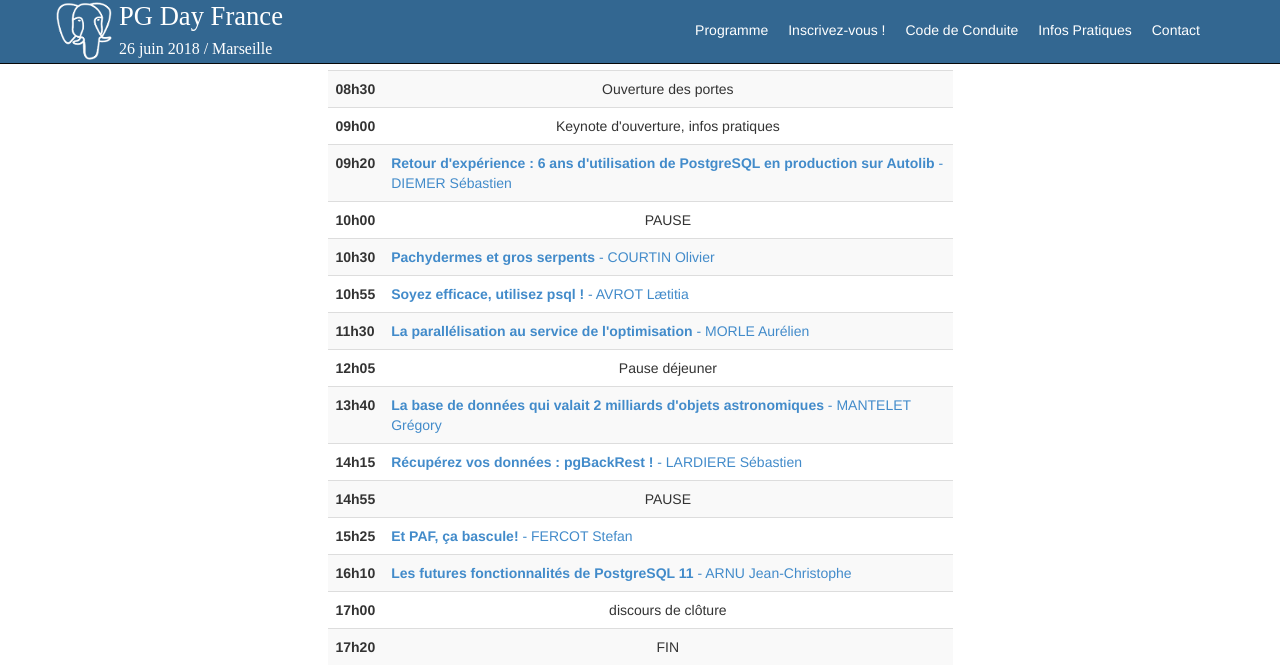
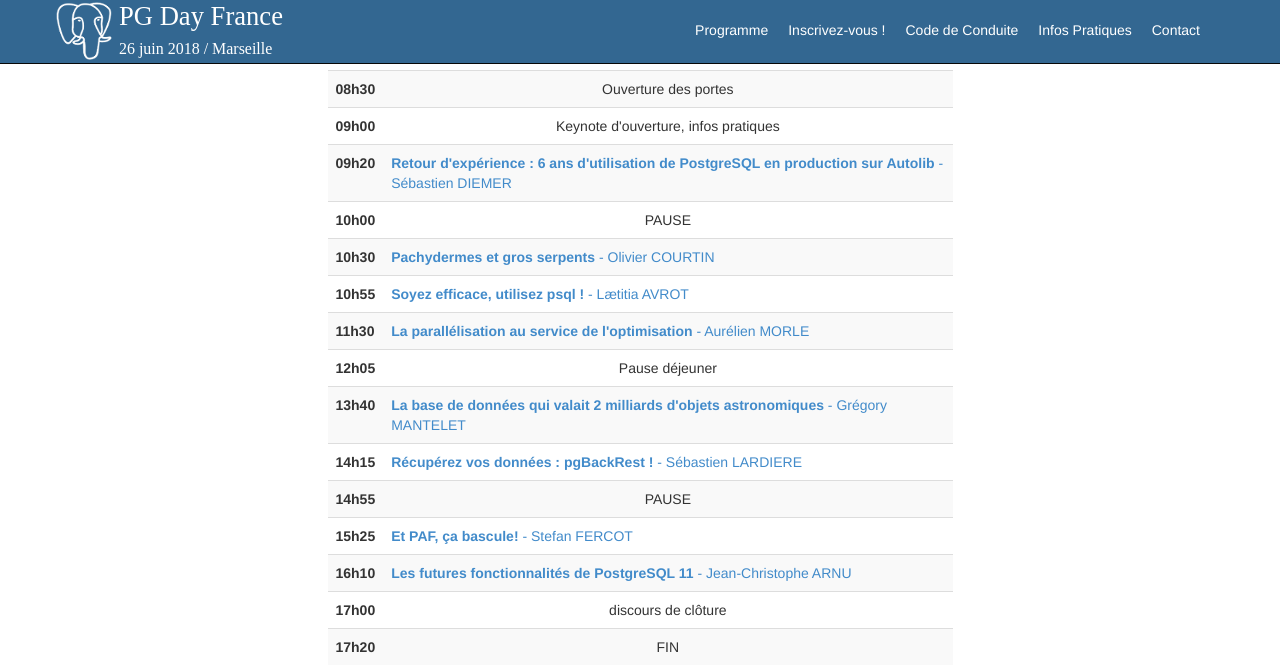
Before and after one commit to postgresqlfr/2024.pgday.fr, a Jekyll site: the page built from programme.html, in a window 1280 px wide and 900 px high. Shown: the top 670 px of the window. Built offline with Jekyll 4.4.1, drawn with Linux system fonts in a browser that asks for light colours.

Commit message:
Prénom NOM

```diff
--- a/programme.html
+++ b/programme.html
@@ -23,8 +23,7 @@
       <tr>
         <th> 09h20 </th>
         <td><a href="#pgsql-retourexpautolib"><strong>Retour d'expérience : 6 ans d'utilisation de PostgreSQL
-en production sur Autolib</strong> -
-            DIEMER Sébastien</a></td>
+en production sur Autolib</strong> - Sébastien DIEMER</a></td>
       </tr>
       <tr>
         <th> 10h00 </th>
@@ -32,15 +31,15 @@
       </tr>
       <tr>
         <th> 10h30 </th>
-        <td><a href="#pgsql-pachyderme"><strong>Pachydermes et gros serpents</strong> - COURTIN Olivier</a></td>
+        <td><a href="#pgsql-pachyderme"><strong>Pachydermes et gros serpents</strong> - Olivier COURTIN</a></td>
       </tr>
       <tr>
         <th> 10h55 </th>
-        <td><a href="#pgsql-utilisezpsql"><strong>Soyez efficace, utilisez psql !</strong> - AVROT L&aelig;titia</a></td>
+        <td><a href="#pgsql-utilisezpsql"><strong>Soyez efficace, utilisez psql !</strong> - L&aelig;titia AVROT</a></td>
       </tr>
       <tr>
         <th> 11h30 </th>
-        <td><a href="#pgsql-parallelisation"><strong>La parallélisation au service de l'optimisation</strong> - MORLE Aurélien</a></td>
+        <td><a href="#pgsql-parallelisation"><strong>La parallélisation au service de l'optimisation</strong> - Aurélien MORLE</a></td>
       </tr>
       <tr>
         <th> 12h05 </th>
@@ -49,11 +48,11 @@
       <tr>
         <th> 13h40 </th>
         <td><a href="#pgsql-astronomique"><strong>La base de données qui valait 2 milliards d'objets
-astronomiques</strong> - MANTELET Grégory</a></td>
+astronomiques</strong> - Grégory MANTELET</a></td>
       </tr>
       <tr>
         <th> 14h15 </th>
-        <td><a href="#pgsql-pgbackrest"><strong>Récupérez vos données : pgBackRest !</strong> - LARDIERE Sébastien</a></td>
+        <td><a href="#pgsql-pgbackrest"><strong>Récupérez vos données : pgBackRest !</strong> - Sébastien LARDIERE</a></td>
       </tr>
       <tr>
         <th> 14h55 </th>
@@ -61,12 +60,12 @@
       </tr>
       <tr>
         <th> 15h25 </th>
-        <td><a href="#pgsql-bascule"><strong>Et PAF, ça bascule!</strong> - FERCOT Stefan</a></td>
+        <td><a href="#pgsql-bascule"><strong>Et PAF, ça bascule!</strong> - Stefan FERCOT</a></td>
       </tr>
       <tr>
         <th> 16h10 </th>
         <td><a href="#pgsql-postgres11"><strong>Les futures fonctionnalités de PostgreSQL 11</strong> -
-            ARNU Jean-Christophe</a></td>
+            Jean-Christophe ARNU</a></td>
       </tr>
       <tr>
         <th> 17h00 </th>
```
